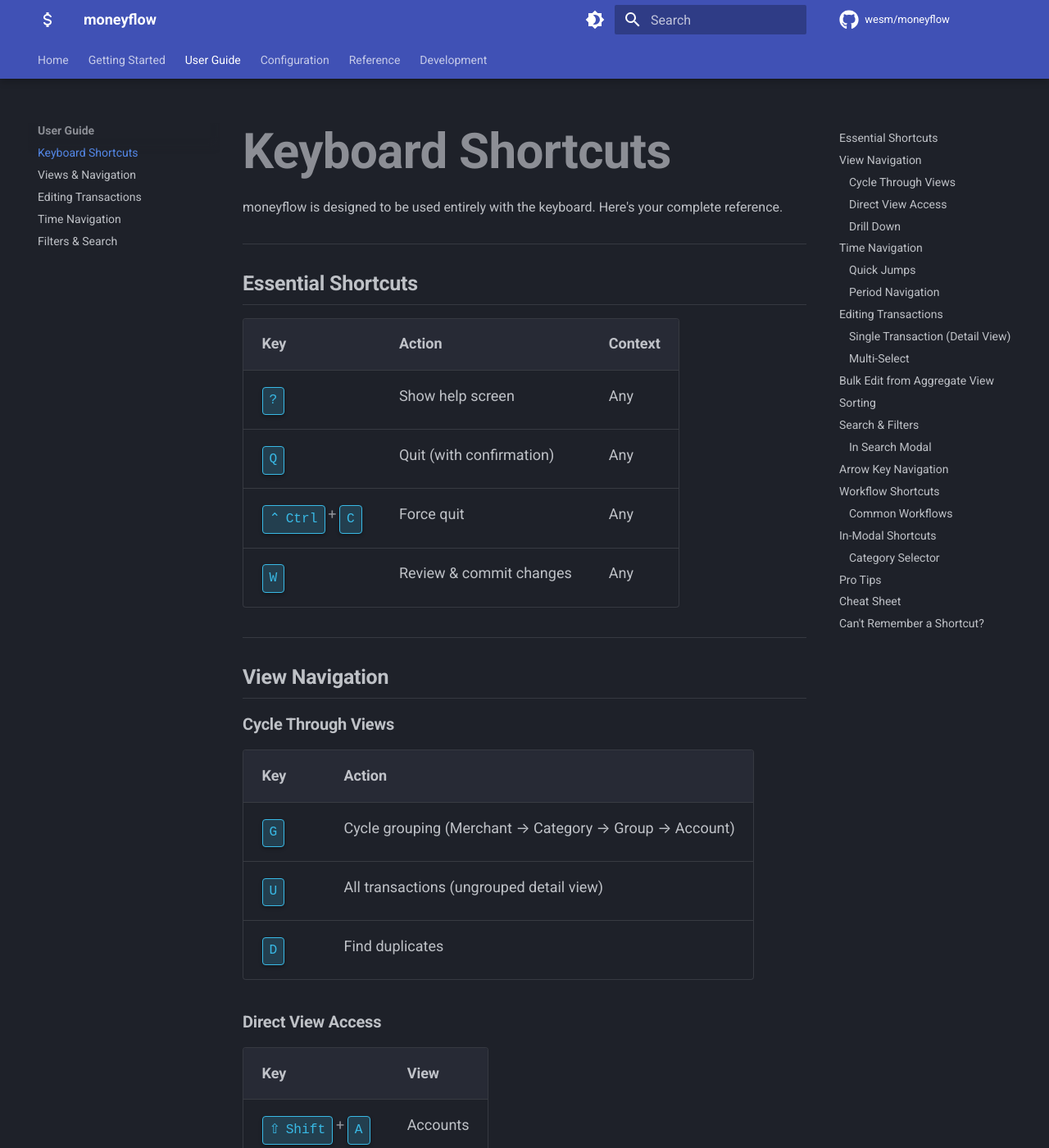
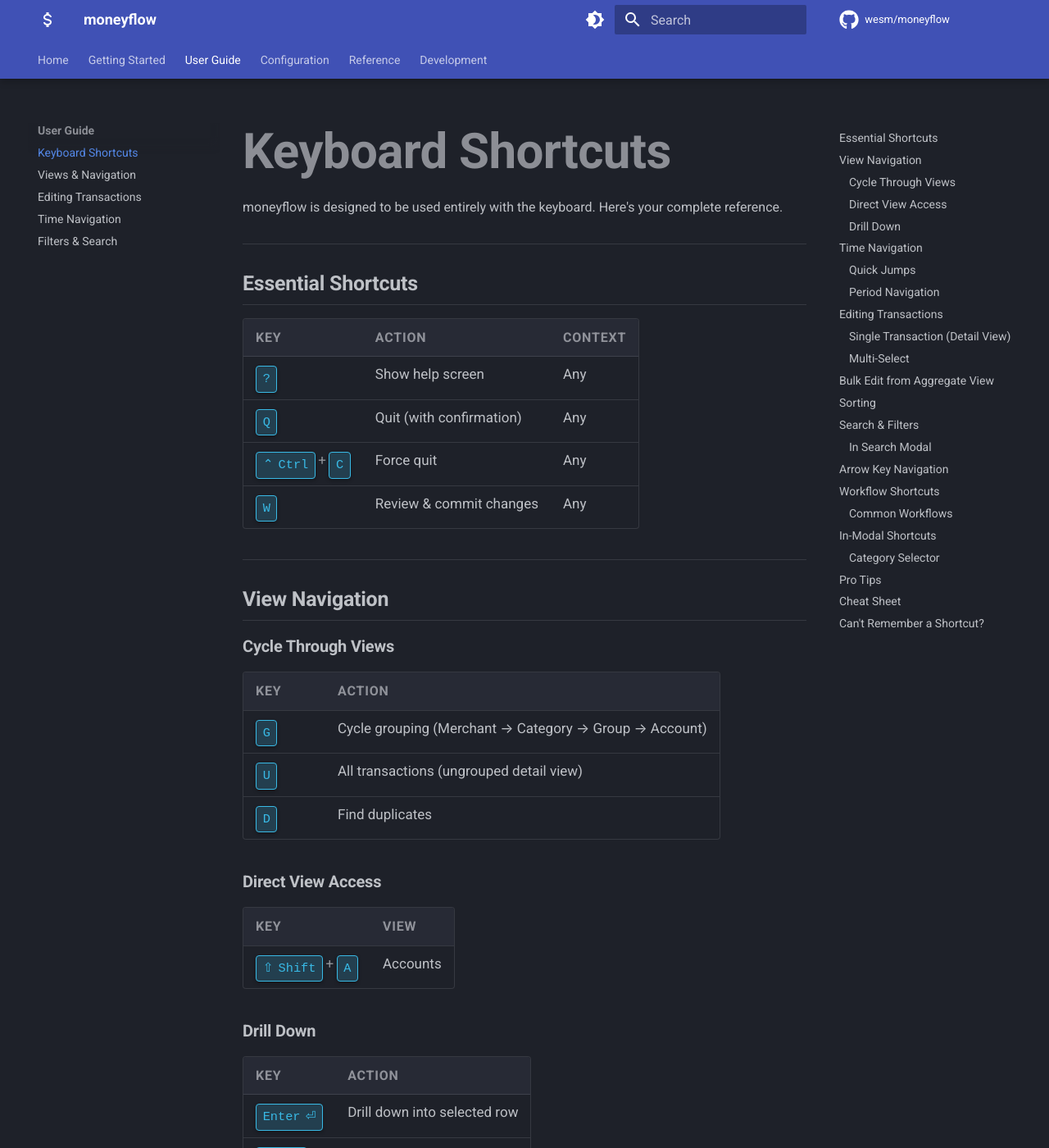
Before and after one commit to LeonB28/moneyflow, an MkDocs documentation site: the page built from docs/guide/keyboard-shortcuts.md, in a window 1280 px wide and 1400 px high. Shown: the whole window at 82% size. Built offline with MkDocs 1.6.1 and Material for MkDocs 9.7.7, drawn with Linux system fonts in a browser that asks for light colours; comment, search, counter and statistics services are not loaded.

Commit message:
docs: Make tables more compact and sleek

```diff
--- a/docs/stylesheets/extra.css
+++ b/docs/stylesheets/extra.css
@@ -130,16 +130,31 @@
   transition: all 0.2s ease;
 }
 
-/* Table styling */
+/* Table styling - compact and sleek */
 .md-typeset table:not([class]) {
   border: 1px solid var(--md-default-fg-color--lightest);
   border-radius: 4px;
-  font-size: 0.9rem;
+  font-size: 0.85rem;
+  border-collapse: collapse;
 }
 
 .md-typeset table:not([class]) th {
   background-color: var(--md-code-bg-color);
   font-weight: 600;
+  padding: 0.5rem 0.75rem;
+  font-size: 0.8rem;
+  text-transform: uppercase;
+  letter-spacing: 0.05em;
+  color: var(--md-default-fg-color--light);
+}
+
+.md-typeset table:not([class]) td {
+  padding: 0.4rem 0.75rem;
+  border-top: 1px solid var(--md-default-fg-color--lightest);
+}
+
+.md-typeset table:not([class]) tbody tr:hover {
+  background-color: var(--md-code-bg-color);
 }
 
 /* Hide "Table of contents" heading in right sidebar */
```
